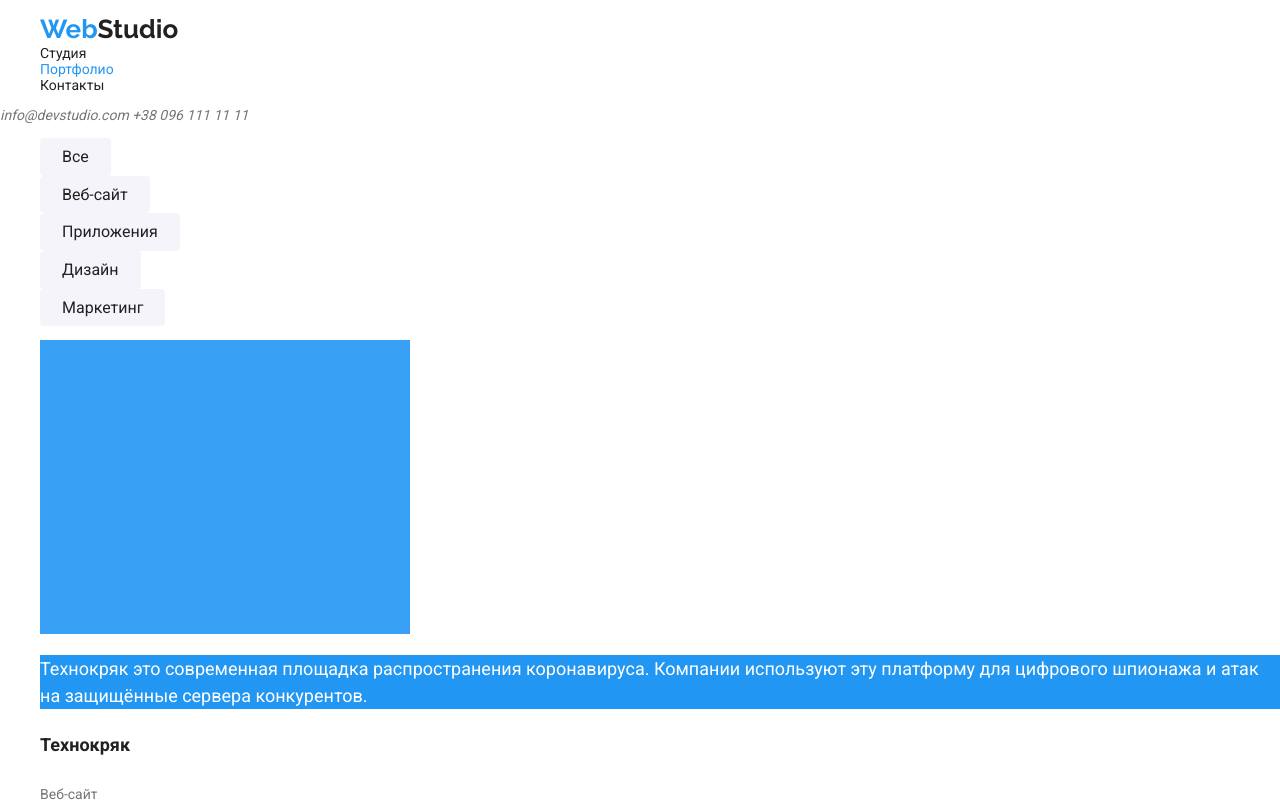
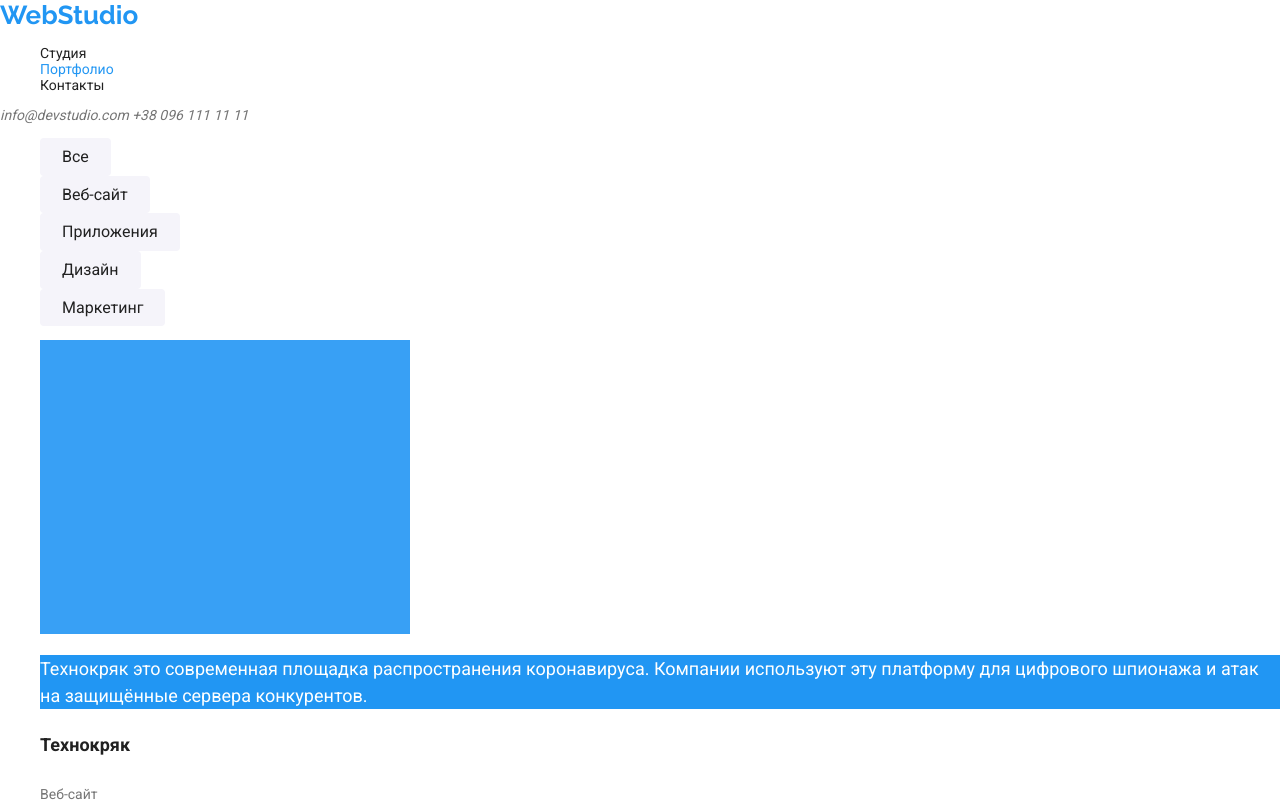
Before and after one commit to juliyalip/goit-markup-hw-02, a plain HTML site: page portfolio.html in a window 1280 px wide. Shown: the top 811 px of the page. Drawn offline with Linux system fonts and the light colour scheme.

Commit message:
доработка на шапке
доработка на шапке

```diff
--- a/portfolio.html
+++ b/portfolio.html
@@ -15,8 +15,8 @@
     <header>
         <div class="content">
             <nav>
+              <a href="#" class="logo-navigac"><span>Web</span>Studio</a>
               <ul>
-               <li><a href="./index.html" class="logo-navigac"><span>Web</span>Studio</a></li>
                <li><a href="./index.html" class="navigac perehod">Студия</a></li>
                <li><a href="#" class="navigac current">Портфолио</a></li>
                <li><a href="#" class="navigac">Контакты</a></li>
```
Also changed, not shown: index.html (+1 -1 lines).
